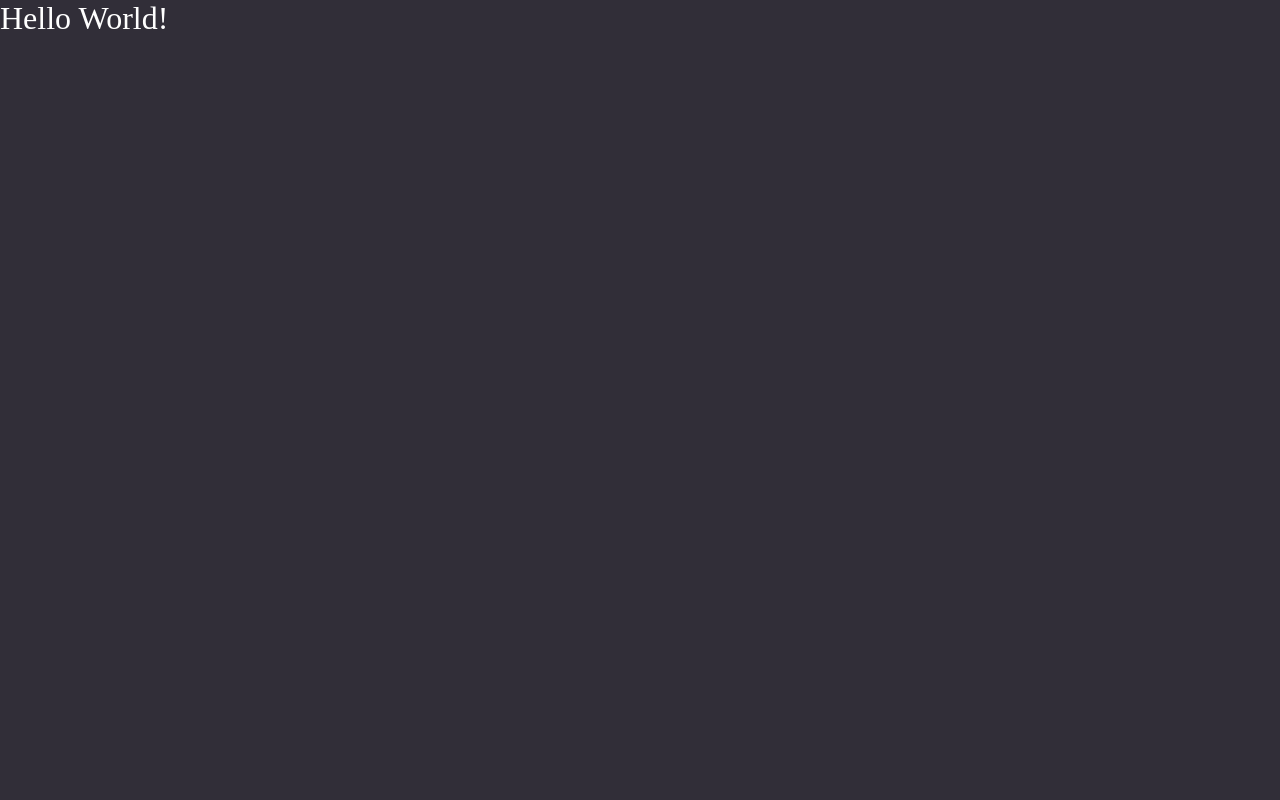
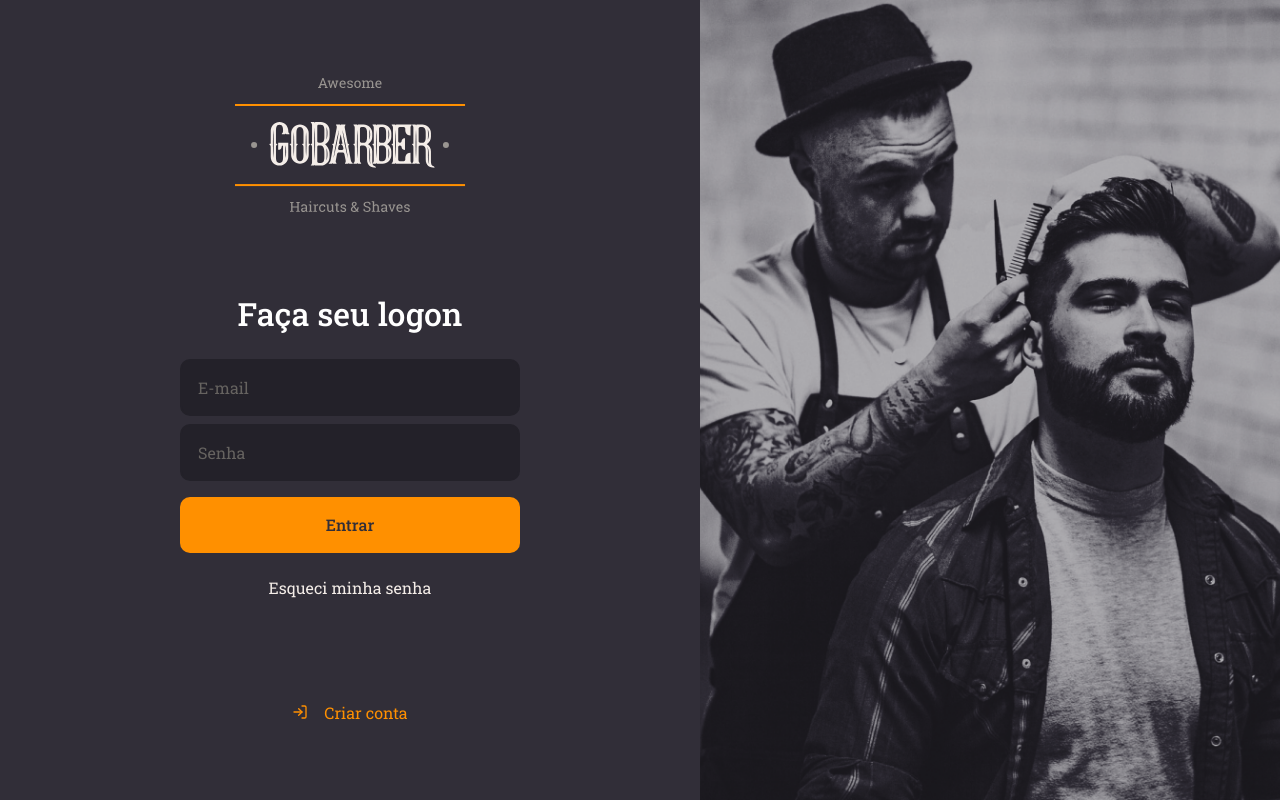
Before and after one commit to augustomarsola/gobarber-web-06, a React (Create React App) app: page / in a window 1280 px wide. Built offline with nearby package versions, Linux system fonts and the light colour scheme.

Commit message:
📚 Completed the style of sign in page

```diff
--- a/src/App.tsx
+++ b/src/App.tsx
@@ -1,10 +1,11 @@
 import React from 'react';
 
+import SignIn from './pages/SignIn';
 import GlobalStyle from './styles/global';
 
 const App: React.FC = () => (
   <>
-    <h1>Hello World!</h1>
+    <SignIn />
     <GlobalStyle />
   </>
 );
--- /dev/null
+++ b/src/pages/SignIn/index.tsx
@@ -0,0 +1,35 @@
+import React from 'react';
+import { FiLogIn } from 'react-icons/fi';
+
+import logoImg from '../../assets/logo.svg';
+
+import { Container, Content, Background } from './styles';
+
+const SignIn: React.FC = () => (
+  <Container>
+    <Content>
+      <img src={logoImg} alt="GoBarber" />
+
+      <form>
+        <h1>Faça seu logon</h1>
+
+        <input type="email" placeholder="E-mail" />
+
+        <input type="password" placeholder="Senha" />
+
+        <button type="submit">Entrar</button>
+
+        <a href="forgot">Esqueci minha senha</a>
+      </form>
+
+      <a href="login">
+        <FiLogIn />
+        Criar conta
+      </a>
+    </Content>
+
+    <Background />
+  </Container>
+);
+
+export default SignIn;
--- /dev/null
+++ b/src/pages/SignIn/styles.ts
@@ -0,0 +1,97 @@
+import styled from 'styled-components';
+import { shade } from 'polished';
+import signInBackgroundImg from '../../assets/sign-in-background.png';
+
+export const Container = styled.div`
+  height: 100vh;
+  display: flex;
+  align-items: stretch;
+`;
+
+export const Content = styled.div`
+  display: flex;
+  flex-direction: column;
+  align-items: center;
+  place-content: center;
+  width: 100%;
+  max-width: 700px;
+
+  form {
+    margin: 80px 0;
+    width: 340px;
+    text-align: center;
+
+    h1 {
+      margin-bottom: 24px;
+    }
+
+    input {
+      background: #232129;
+      color: #f4ede8;
+      border-radius: 10px;
+      border: 2px solid #232129;
+      padding: 16px;
+      width: 100%;
+
+      &::placeholder {
+        color: #666360;
+      }
+
+      & + input {
+        margin-top: 8px;
+      }
+    }
+
+    button {
+      background: #ff9000;
+      height: 56px;
+      border-radius: 10px;
+      border: 0;
+      padding: 0 16px;
+      color: #312e38;
+      width: 100%;
+      font-weight: 500;
+      margin-top: 16px;
+      transition: background-color 0.2s;
+
+      &:hover {
+        background: ${shade(0.2, '#ff9000')};
+      }
+    }
+
+    a {
+      color: #f4ede8;
+      display: block;
+      margin-top: 24px;
+      text-decoration: none;
+      transition: color 0.2s;
+
+      &:hover {
+        color: ${shade(0.2, '#f4ede8')};
+      }
+    }
+  }
+
+  > a {
+    color: #ff9000;
+    display: flex;
+    align-items: center;
+    margin-top: 24px;
+    text-decoration: none;
+    transition: color 0.2s;
+
+    svg {
+      margin-right: 16px;
+    }
+
+    &:hover {
+      color: ${shade(0.2, '#ff9000')};
+    }
+  }
+`;
+
+export const Background = styled.div`
+  flex: 1;
+  background: url(${signInBackgroundImg}) no-repeat center;
+  background-size: cover;
+`;
--- a/src/styles/global.ts
+++ b/src/styles/global.ts
@@ -14,7 +14,7 @@
     -webkit-font-smoothing: antialiased;
   }
 
-  border-style, input, button {
+  body, input, button {
     font-family: 'Roboto Slab', serif;
     font-size: 16px;
   }
```
Also changed, not shown: src/assets/logo.svg (added), src/assets/sign-in-background.png (added).
